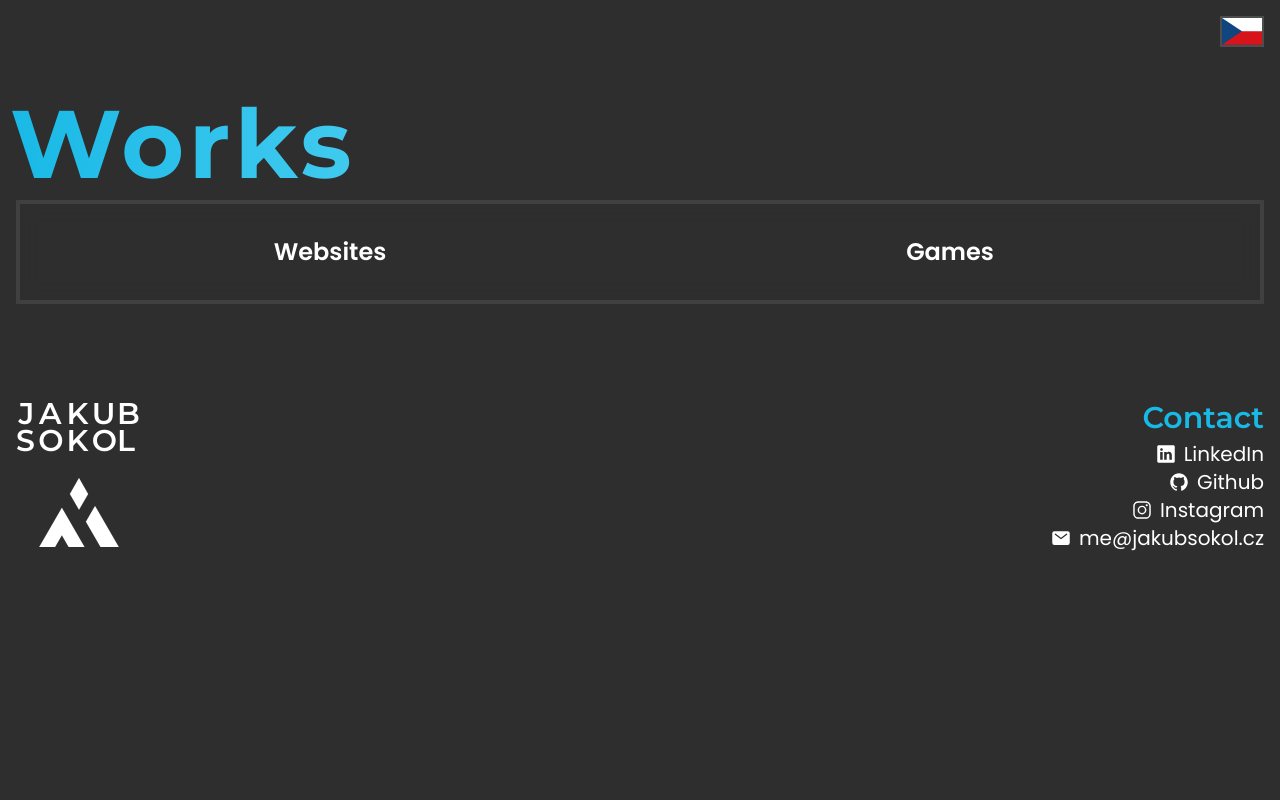
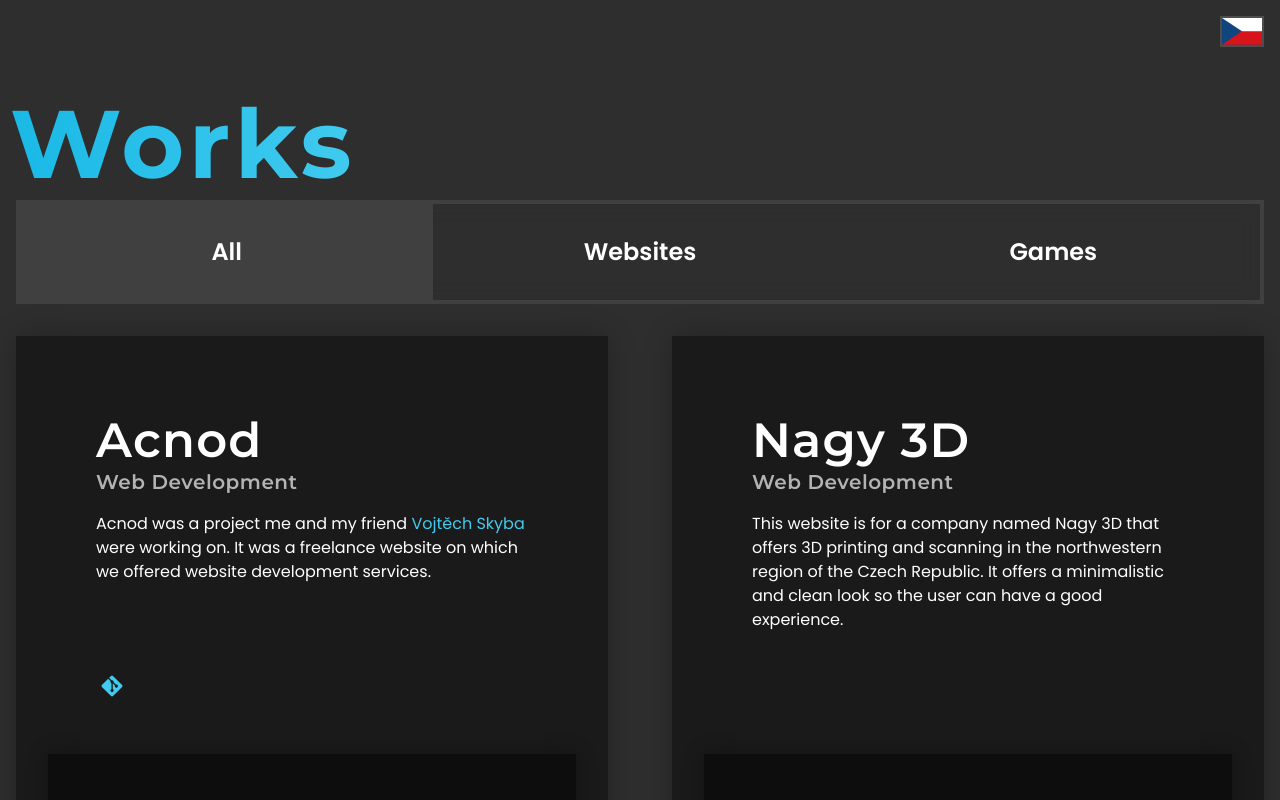
Before and after one commit to Jakooob14/jakooob14.github.io, a Next.js app: page /en/works in a window 1280 px wide. Shown: the top 800 px of the page. Built offline with nearby package versions, Linux system fonts and the light colour scheme; no server answers.

Commit message:
feat: add works list and WorkCard component for project showcase

```diff
--- a/app/[lang]/locales/en.json
+++ b/app/[lang]/locales/en.json
@@ -56,6 +56,76 @@
         "web_development": "Web Development",
         "game_development": "Game Development"
       },
+      "works_list": [
+        {
+          "id": "acnod",
+          "title": "Acnod",
+          "category": "web-development",
+          "description": "Acnod was a project me and my friend <link href='https://skymmel.eu' rel='noreferrer' target='_blank'}>Vojtěch Skyba</link> were working on. It was a freelance website on which we offered website development services.",
+          "links": [
+            {
+              "type": "source-code",
+              "url": "https://github.com/jakooob14/"
+            },
+            {
+              "type": "main",
+              "url": "https://acnod.cz/"
+            }
+          ]
+        },
+        {
+          "id": "nagy3d",
+          "title": "Nagy 3D",
+          "category": "web-development",
+          "description": "This website is for a company named Nagy 3D that offers 3D printing and scanning in the northwestern region of the Czech Republic. It offers a minimalistic and clean look so the user can have a good experience.",
+          "links": [
+            {
+              "type": "live-site",
+              "url": "https://nagy3d.cz/"
+            }
+          ]
+        },
+        {
+          "id": "monitoring-dashboard",
+          "title": "Monitoring Dashboard",
+          "category": "web-development",
+          "description": "A self-hosted uptime and incident monitoring tool built for clarity and reliability. It tracks service availability, logs incidents, handles maintenance windows, and generates daily uptime stats.",
+          "links": [
+            {
+              "type": "source-code",
+              "url": "https://github.com/Jakooob/monitoring-dashboard"
+            }
+          ]
+        },
+        {
+          "id": "slenderman",
+          "title": "Slenderman UE5",
+          "category": "game-development",
+          "description": "A short horror game clone built in Unreal Engine 5. Original game: Slender: The Eight Pages by Parsec Productions. It features page collection, basic enemy AI, and a full win/lose loop. Focused on learning C++, AI behavior and completing a playable game.",
+          "links": [
+            {
+              "type": "source-code",
+              "url": "https://git.jakooob.dev/Jakooob/slenderman-unreal"
+            },
+            {
+              "type": "download",
+              "url": "https://git.jakooob.dev/Jakooob/slenderman-unreal/releases/download/latest/Slenderman%20-%20Windows.zip"
+            }
+          ]
+        },
+        {
+          "id": "raylib-games",
+          "title": "Raylib Games",
+          "category": "game-development",
+          "description": "This is a collection of games I created using Raylib in C++. Each game demonstrates a variety of gameplay mechanics, challenges, and programming techniques I implemented.",
+          "links": [
+            {
+              "type": "source-code",
+              "url": "#"
+            }
+          ]
+        }
+      ],
       "acnod": {
         "description": "Acnod was a project me and my friend <link href='https://skymmel.eu' rel='noreferrer' target='_blank'}>Vojtěch Skyba</link> were working on. It was a freelance website on which we offered website development services."
       },
--- a/app/[lang]/works/page.tsx
+++ b/app/[lang]/works/page.tsx
@@ -1,9 +1,13 @@
 'use client';
 
-import { Heading1 } from '@/app/components/Headings';
+import { Heading1, Heading2, Heading3 } from '@/app/components/Headings';
 import { useDictionary } from '@/app/[lang]/DictionaryProvider';
 import LinksGroup from '@/app/components/LinksGroup';
 import useHash from '@/app/hooks/useHash';
+import Translate from '@/app/components/Translate';
+import Link from 'next/link';
+import { FaCodeBranch, FaGitAlt } from 'react-icons/fa6';
+import WorkCard from '@/app/components/WorkCard';
 
 export default function WorksPage() {
     const dict = useDictionary();
@@ -12,12 +16,27 @@ export default function WorksPage() {
   return (
     <main className={'my-24'}>
         <section className={'container mx-auto'}>
-            <Heading1 className={'mt-8'}>{dict.home.works.title}</Heading1>
+            <div>
+                <Heading1 className={'mt-8'}>{dict.home.works.title}</Heading1>
 
-            <LinksGroup>
-                <LinksGroup.AnchorButton label={'Websites'} href={'#websites'} active={hash === 'websites'}/>
-                <LinksGroup.AnchorButton label={'Games'} href={'#games'} active={hash === 'games'}/>
-            </LinksGroup>
+                <LinksGroup>
+                    <LinksGroup.AnchorButton label={'All'} href={'#'} active={hash === ''}/>
+                    <LinksGroup.AnchorButton label={'Websites'} href={'#web-development'} active={hash === 'web-development'}/>
+                    <LinksGroup.AnchorButton label={'Games'} href={'#game-development'} active={hash === 'game-development'}/>
+                </LinksGroup>
+            </div>
+
+            <ul className={'grid mt-8 gap-8 md:gap-12 lg:gap-16 grid-cols-1 xl:grid-cols-2'}>
+                {dict.home.works.works_list.map((work, index) => (
+                    (work.category === hash || hash === '') && (
+                        <li key={work.id}
+                             id={work.id}
+                             className={`mb-12 w-full ${index % 2 === 0 ? 'justify-self-start' : 'justify-self-end'}`}>
+                            <WorkCard work={work as never} />
+                        </li>
+                    )
+                ))}
+            </ul>
 
         {/* TODO: Implement concept art and make each project have a slide up animation on load and category change */}
         </section>
--- /dev/null
+++ b/app/components/WorkCard.tsx
@@ -0,0 +1,69 @@
+import { Heading2, Heading3 } from '@/app/components/Headings';
+import Translate from '@/app/components/Translate';
+import Link from 'next/link';
+import { FaGitAlt } from 'react-icons/fa6';
+import { HTMLAttributes } from 'react';
+
+interface WorkCardProps extends HTMLAttributes<HTMLDivElement> {
+    work: {
+        title: string;
+        category: 'web-development' | 'game-development' | 'other';
+        description: string;
+        links?: {
+            type: 'source-code';
+            url: string;
+        }[];
+    };
+}
+
+export default function WorkCard({
+    work,
+    className = ''
+}: WorkCardProps
+) {
+    const CATEGORY_LABELS = {
+        'web-development': 'Web Development',
+        'game-development': 'Game Development',
+        'other': 'Other',
+    } as const;
+
+    const categoryVisible = CATEGORY_LABELS[work.category];
+
+    return (
+        <div className={'bg-alt-gray-100 w-full max-w-150 h-225 flex flex-col justify-between shadow-xl ' + className}>
+            <section className={'flex flex-col justify-between m-20 mb-0'}>
+                <section>
+                    <div className={'mb-4'}>
+                        <Heading2 className={'text-2xl font-semibold'}>{work.title}</Heading2>
+                        <Heading3 className={'text-xl font-semibold mt-1'}>{categoryVisible}</Heading3>
+                    </div>
+                    <p className={'min-h-[150px]'}>
+                        <Translate value={work.description} components={{ link: <Link href={'#'}/> }}/>
+                    </p>
+                </section>
+                <section>
+                    <ul className={'flex'}>
+                        {work.links && work.links.map((link, index) => (
+                            <li key={index} className={'mt-2'}>
+                                <Link
+                                    href={link.url}
+                                    target={'_blank'}
+                                    rel={'noopener noreferrer'}
+                                    className={'p-1 w-8 h-8 rounded-full inline-flex items-center justify-center text-aero-400'}>
+                                    {
+                                        link.type === 'source-code' ? <FaGitAlt className={'w-full h-full'}/>
+                                            : null
+                                    }
+                                </Link>
+                            </li>
+                        ))}
+                    </ul>
+                </section>
+            </section>
+            <section className={'m-8 h-112.5 shadow-lg'}>
+                <div className={'w-full h-full bg-alt-gray-50 overflow-hidden'}>
+                </div>
+            </section>
+        </div>
+    );
+}
--- a/app/tailwind.css
+++ b/app/tailwind.css
@@ -46,6 +46,10 @@
   /* FONTS */
   --font-heading: 'Montserrat', sans-serif;
   --font-text: 'Poppins', sans-serif;
+
+  /* SHADOWS */
+  --shadow-lg: 0 0 20px 0px rgba(0, 0, 0, .3);
+  --shadow-xl: 0 0 30px -3px rgba(0, 0, 0, .3);
 }
 
 @layer base{
--- a/eslint.config.mjs
+++ b/eslint.config.mjs
@@ -20,9 +20,9 @@ const eslintConfig = defineConfig([
         },
         rules: {
             '@typescript-eslint/no-explicit-any': 'warn',
-            eqeqeq: ['error', 'always'],
+            'eqeqeq': ['error', 'always'],
             '@stylistic/quotes': ['error', 'single'],
-            '@stylistic/quote-props': ['error', 'as-needed'],
+            '@stylistic/quote-props': ['error', 'consistent-as-needed'],
             '@stylistic/jsx-quotes': ['error', 'prefer-single'],
             '@stylistic/object-curly-spacing': ['error', 'always'],
             '@stylistic/semi': ['error', 'always']
```
Also changed, not shown: 1 other file (tests, documents, lock files or other folders).
